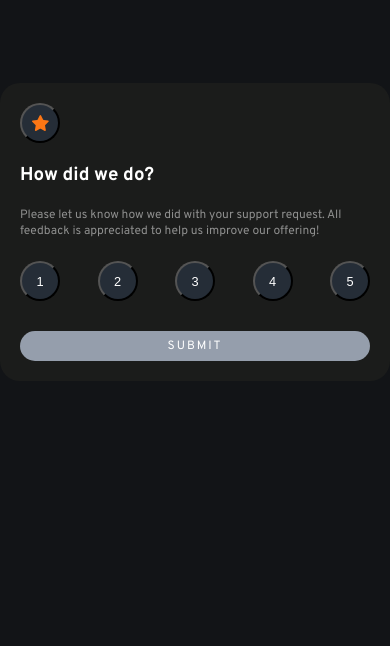
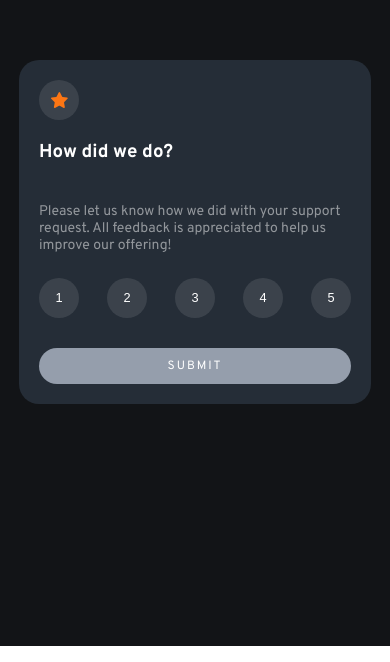
Before and after one commit to karinebznuni/rating-system, a React (Vite) app: page / in a window 390 px wide. Shown: the part 182-844 px from the top of the page. Built offline with nearby package versions, Linux system fonts and the light colour scheme.

Commit message:
add responsive design

```diff
--- a/src/components/Feedback.css
+++ b/src/components/Feedback.css
@@ -1,5 +1,7 @@
 .card1 {
-  background-color: rgb(27, 28, 27);
+  display: flex;
+  flex-direction: column;
+  background-color: var(--dark-blue);
   border-radius: 20px;
   padding: 20px;
   max-width: 350px;
@@ -26,7 +28,7 @@ p {
 .submit {
   width: 100%;
   margin-top: 20px;
-  padding: 7px;
+  padding: 10px;
   font-size: 12px;
   background-color: var(--orange);
   color: var(--white);
@@ -47,3 +49,12 @@ p {
   color: var(--white);
   background-color: var(--light-grey);
 }
+
+@media only screen and (max-width: 600px) {
+  .card1 {
+    width: 80%;
+  }
+  p {
+    font-size: 14px;
+  }
+}
--- a/src/components/Round.css
+++ b/src/components/Round.css
@@ -4,8 +4,9 @@
   align-items: center;
   height: 40px;
   width: 40px;
-  background-color: var(--dark-blue);
+  background-color: var(--dark-grey);
   border-radius: 50%;
+  border: none;
   color: var(--white);
   font-size: 0.8em;
 }
--- a/src/components/Thanks.css
+++ b/src/components/Thanks.css
@@ -34,6 +34,16 @@
   font-size: 12px;
   margin-left: 20px;
   margin-right: 20px;
-  margin-bottom: 40px;
   text-align: center;
 }
+
+@media only screen and (max-width: 600px) {
+  .card2 {
+    width: 80%;
+  }
+
+  .text4,
+  .text2 {
+    font-size: 14px;
+  }
+}
--- a/src/index.css
+++ b/src/index.css
@@ -7,13 +7,10 @@ body {
 }
 
 :root {
-  /* Primary */
   --orange: hsl(25, 97%, 53%);
-
-  /* Neutral */
   --white: hsl(0, 0%, 100%);
   --light-grey: hsl(217, 12%, 63%);
-  --medium-grey: hsl(216, 12%, 54%);
+  --medium-rey: hsl(216, 12%, 54%);
   --dark-grey: rgba(255, 255, 255, 0.1);
   --dark-blue: hsl(213, 19%, 18%);
   --very-dark-blue: hsl(216, 12%, 8%);
```
